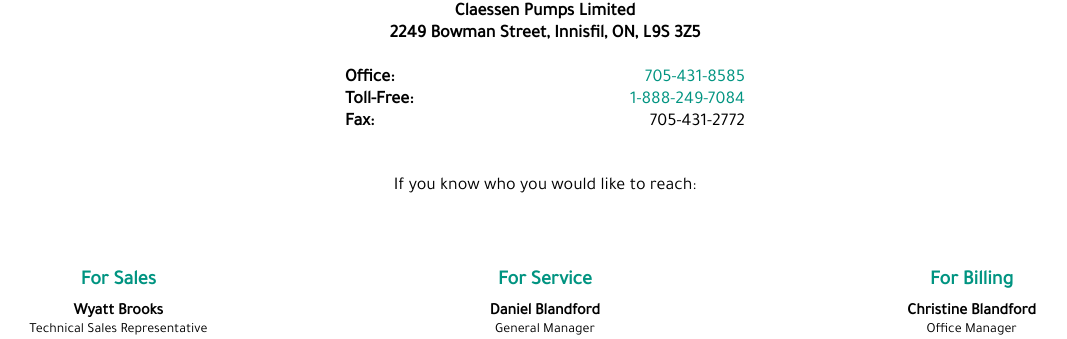
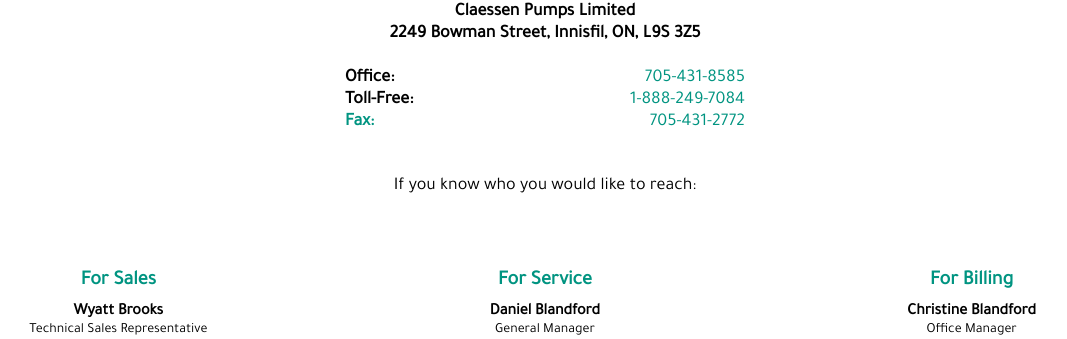
Before and after one commit to TristanB1994/dock-claessen, a Flask app: page /contact.html in a window 1280 px wide. Shown: the part 193-532 px from the top of the page, without its empty margins (95-1162 px from the left). Run offline with Flask 2, Linux system fonts and the light colour scheme.

Commit message:
updated contact page

```diff
--- a/flask/app/templates/contact.html
+++ b/flask/app/templates/contact.html
@@ -44,7 +44,7 @@
                     </strong>
                     <a class="CTAs" href="tel:1-888-249-7084">1-888-249-7084</a>
                 </p>
-                <p class="pb10">
+                <p class="pb10 CTAs">
                     <strong>
                         Fax:
                     </strong>
```
